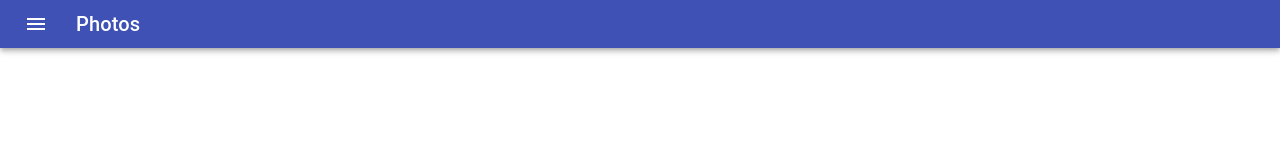
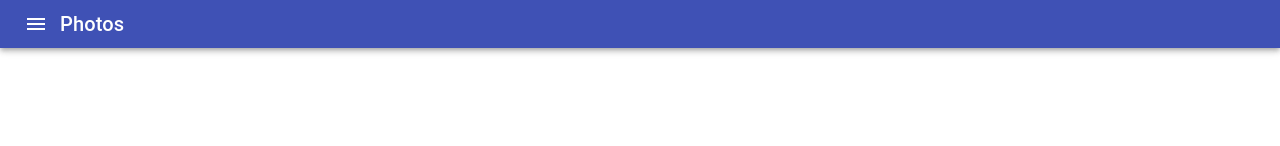
Before and after one commit to aali7075/PathPlanningWebsite, a React (Create React App) app: page / in a window 1280 px wide. Shown: the top 146 px of the page. Built offline with nearby package versions, Linux system fonts and the light colour scheme.

Commit message:
made nav bar a class

```diff
--- a/src/ppviz/Navbar.css
+++ b/src/ppviz/Navbar.css
@@ -0,0 +1,7 @@
+.root {
+  flexgrow: 1;
+}
+
+.menubutton: {
+  marginright: theme.spacing(2);
+}
--- a/src/ppviz/Navbar.jsx
+++ b/src/ppviz/Navbar.jsx
@@ -1,28 +1,28 @@
-import React from 'react';
-import { makeStyles } from '@material-ui/core/styles';
-import AppBar from '@material-ui/core/AppBar';
-import Toolbar from '@material-ui/core/Toolbar';
-import Typography from '@material-ui/core/Typography';
-import IconButton from '@material-ui/core/IconButton';
-import MenuIcon from '@material-ui/icons/Menu';
+import React, { Component } from "react";
+import "./Navbar.css";
+import { makeStyles } from "@material-ui/core/styles";
+import AppBar from "@material-ui/core/AppBar";
+import Toolbar from "@material-ui/core/Toolbar";
+import Typography from "@material-ui/core/Typography";
+import IconButton from "@material-ui/core/IconButton";
+import MenuIcon from "@material-ui/icons/Menu";
 
-const useStyles = makeStyles((theme) => ({
-  root: {
-    flexGrow: 1,
-  },
-  menuButton: {
-    marginRight: theme.spacing(2),
-  },
-}));
-
-export default function DenseAppBar() {
-  const classes = useStyles();
-
+export default class HotBar extends Component {
+  handleOnClick() {
+    console.log("SLATT SLATT");
+  }
+  render() {
     return (
-    <div className={classes.root}>
+      <div className = "PureComponent">
         <AppBar position="static">
           <Toolbar variant="dense">
-          <IconButton edge="start" className={classes.menuButton} color="inherit" aria-label="menu">
+            <IconButton
+              edge="start"
+              className="menubutton"
+              color="inherit"
+              aria-label="menu"
+              onClick={() => this.handleOnClick()}
+            >
               <MenuIcon />
             </IconButton>
             <Typography variant="h6" color="inherit">
@@ -33,3 +33,4 @@ export default function DenseAppBar() {
       </div>
     );
   }
+}
```
Lines whose indentation alone changed are shown as unchanged.
